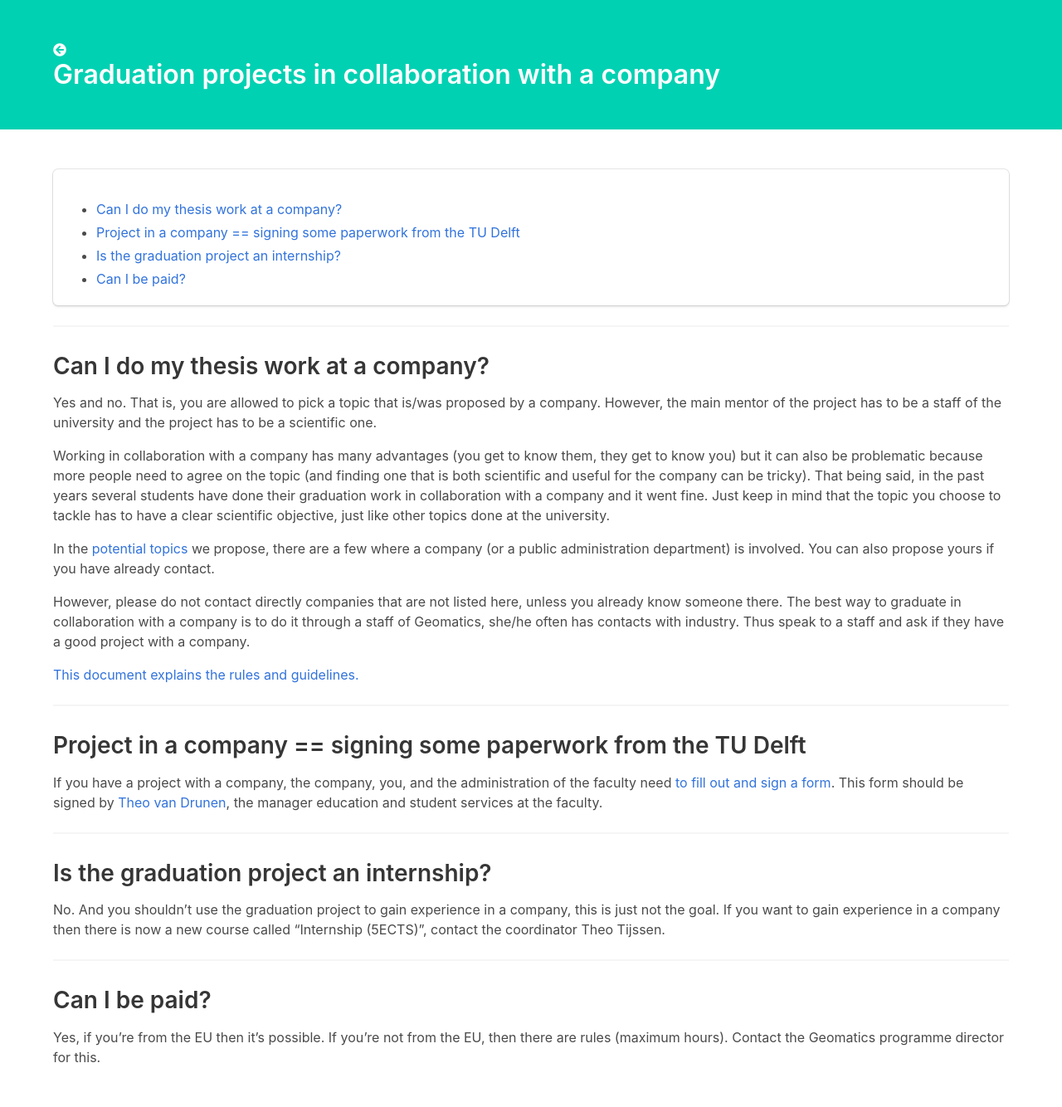
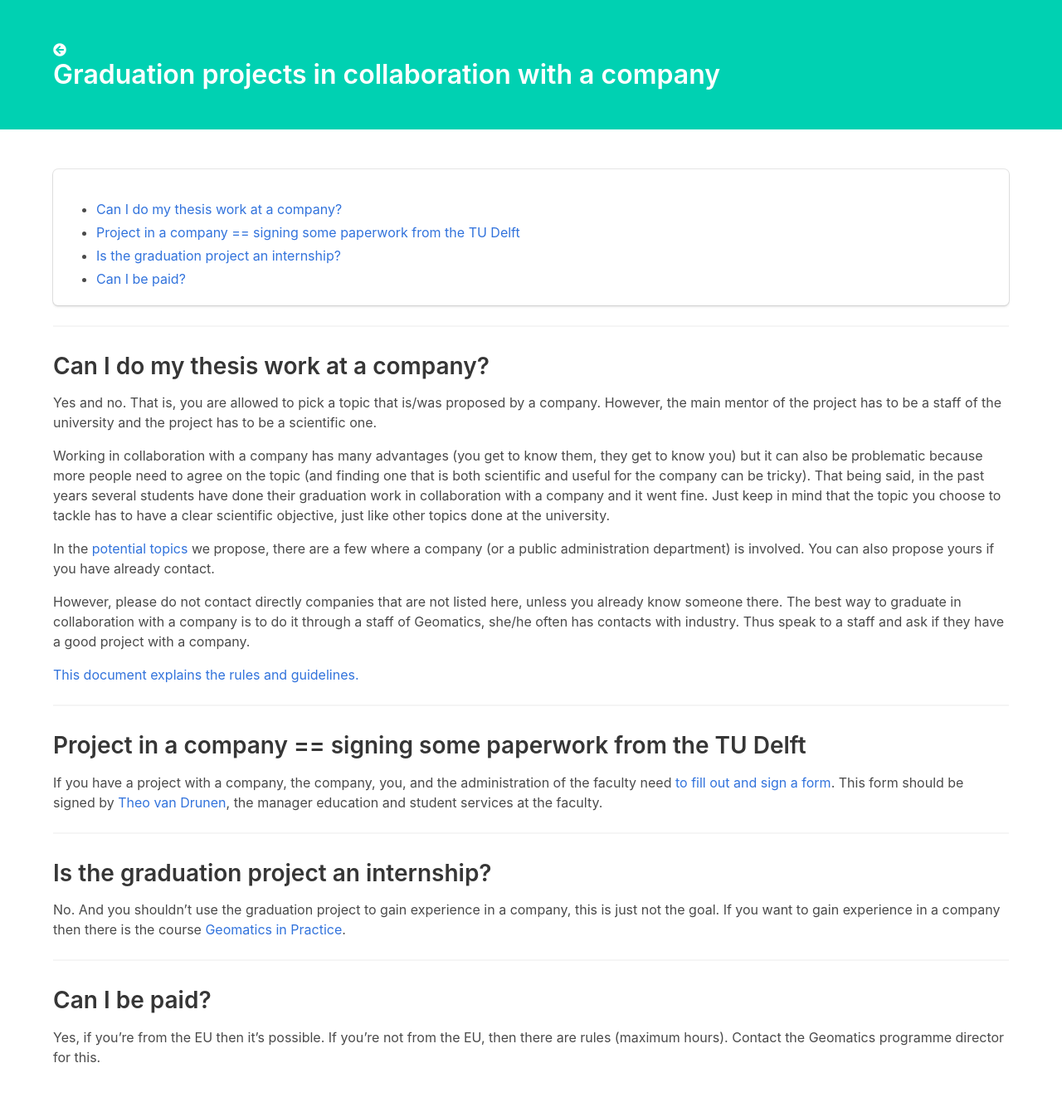
Before and after one commit to tudelft3d/geo2020, a Jekyll site: the page built from company/index.md, in a window 1280 px wide. Shown: the whole page at 83% size. Built offline with Jekyll 4.4.1, drawn with Linux system fonts in a browser that asks for light colours; nearby versions of some CDN libraries.

Commit message:
Remove theo tijssen contact for the internship!

```diff
--- a/company/index.md
+++ b/company/index.md
@@ -46,7 +46,7 @@
 
 No.
 And you shouldn't use the graduation project to gain experience in a company, this is just not the goal.
-If you want to gain experience in a company then there is now a new course called "Internship (5ECTS)", contact the coordinator Theo Tijssen.
+If you want to gain experience in a company then there is the course [Geomatics in Practice](https://studiegids.tudelft.nl/a101_displayCourse.do?course_id=49112).
 
 - - -
 
```
